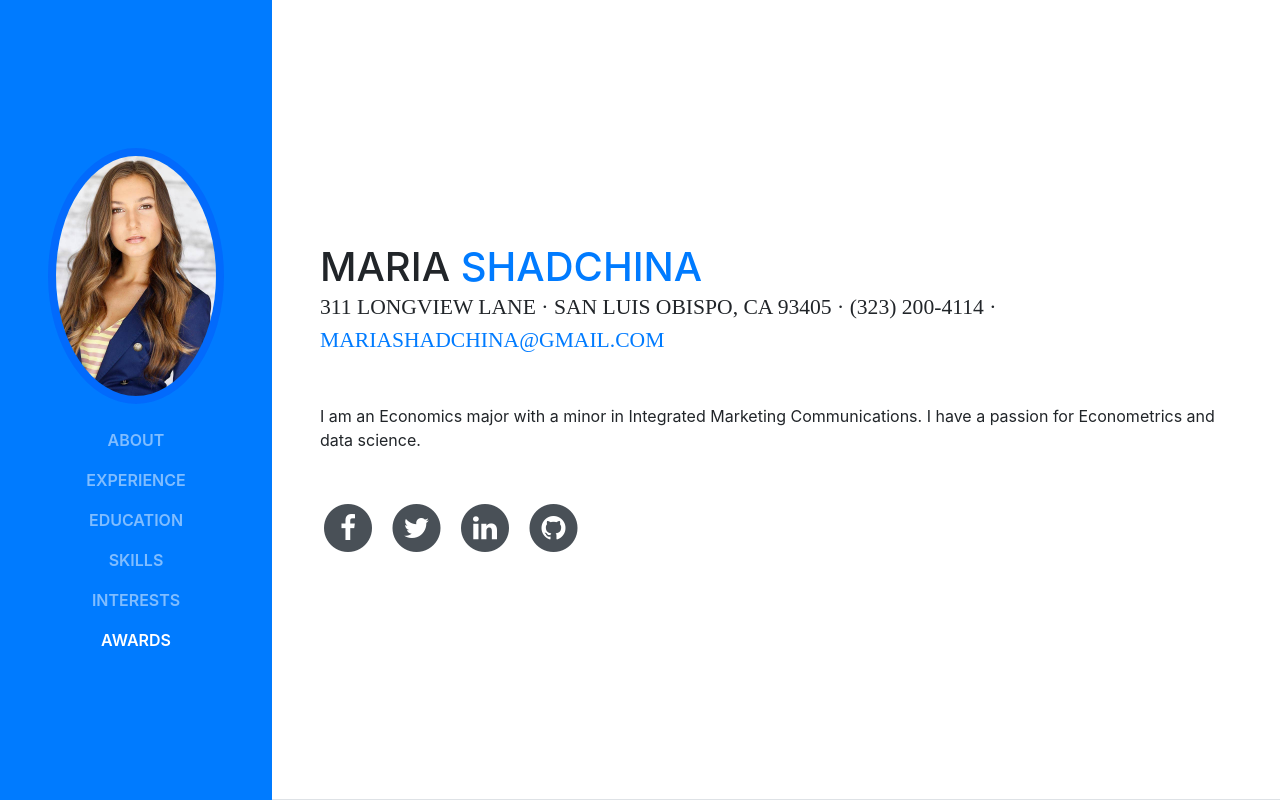
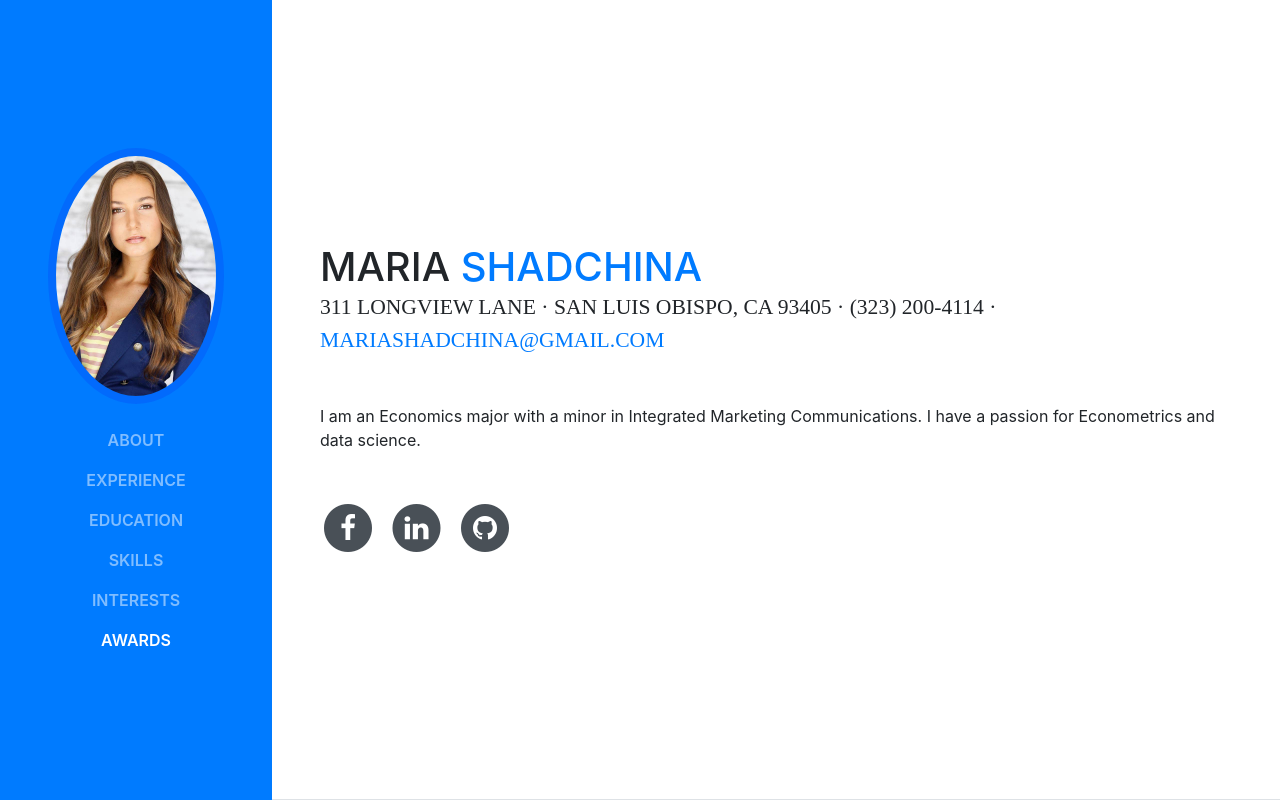
Before and after one commit to mshadchi/mshadchi.github.io, a website with bundled scripts: page index.html in a window 1280 px wide. Shown: the top 800 px of the page. Built offline with nearby package versions, Linux system fonts and the light colour scheme; a web font is replaced by a local one.

Commit message:
added all links and deleted twitter

```diff
--- a/index.html
+++ b/index.html
@@ -74,23 +74,15 @@
           <p class="mb-5">I am an Economics major with a minor in Integrated Marketing Communications. I have a passion for Econometrics and data science.</p>
           <ul class="list-inline list-social-icons mb-0">
             <li class="list-inline-item">
-              <a href="#">
+              <a href="https://www.facebook.com/mshdchna">
                 <span class="fa-stack fa-lg">
                   <i class="fa fa-circle fa-stack-2x"></i>
-                  <i class="fa fa-facebook fa-stack-1x fa-inverse" <a href="https://www.facebook.com/mshdchna"> </a>></i>
+                  <i class="fa fa-facebook fa-stack-1x fa-inverse"></i>
                 </span>
               </a>
             </li>
             <li class="list-inline-item">
-              <a href="#">
-                <span class="fa-stack fa-lg">
-                  <i class="fa fa-circle fa-stack-2x"></i>
-                  <i class="fa fa-twitter fa-stack-1x fa-inverse"></i>
-                </span>
-              </a>
-            </li>
-            <li class="list-inline-item">
-              <a href="#">
+              <a href="https://www.linkedin.com/in/mariashadchina/">
                 <span class="fa-stack fa-lg">
                   <i class="fa fa-circle fa-stack-2x"></i>
                   <i class="fa fa-linkedin fa-stack-1x fa-inverse"></i>
@@ -98,7 +90,7 @@
               </a>
             </li>
             <li class="list-inline-item">
-              <a href="#">
+              <a href="https://github.com/mshadchi/mshadchi.github.io">
                 <span class="fa-stack fa-lg">
                   <i class="fa fa-circle fa-stack-2x"></i>
                   <i class="fa fa-github fa-stack-1x fa-inverse"></i>
```
